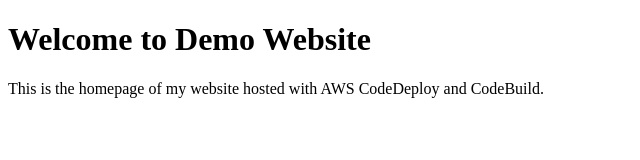
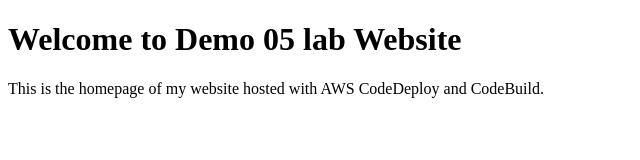
Before and after one commit to ManojKumar23-cloud/Test-demoproject, a plain HTML site: page index.html in a window 1280 px wide. Shown: the whole page, without its empty margins (0-640 px from the left). Drawn offline with Linux system fonts and the light colour scheme.

Commit message:
Update index.html

```diff
--- a/index.html
+++ b/index.html
@@ -6,7 +6,7 @@
     <title>My Website</title>
 </head>
 <body>
-    <h1>Welcome to Demo Website</h1>
+    <h1>Welcome to Demo 05 lab Website</h1>
     <p>This is the homepage of my website hosted with AWS CodeDeploy and CodeBuild.</p>
 </body>
 </html>
```
